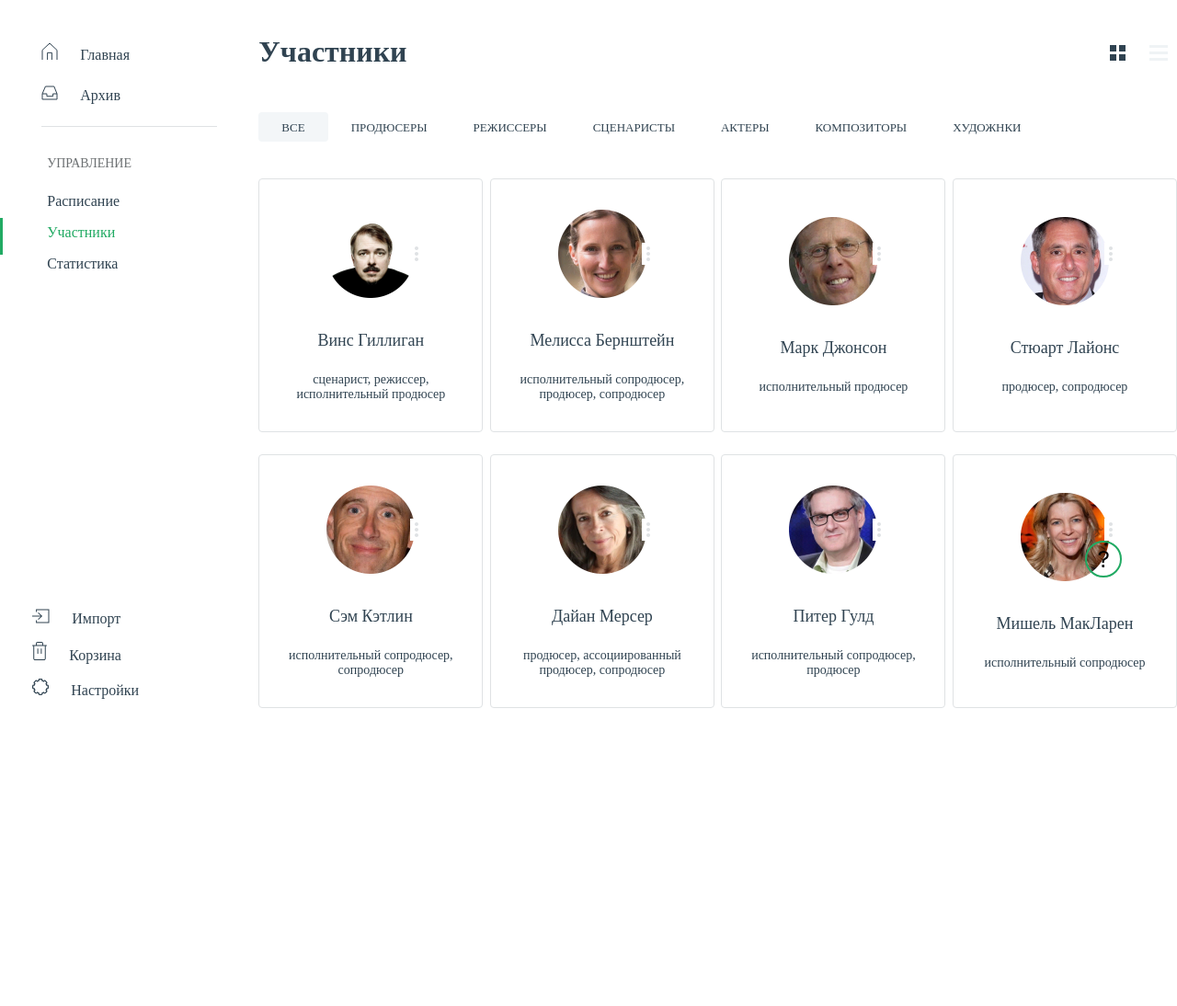
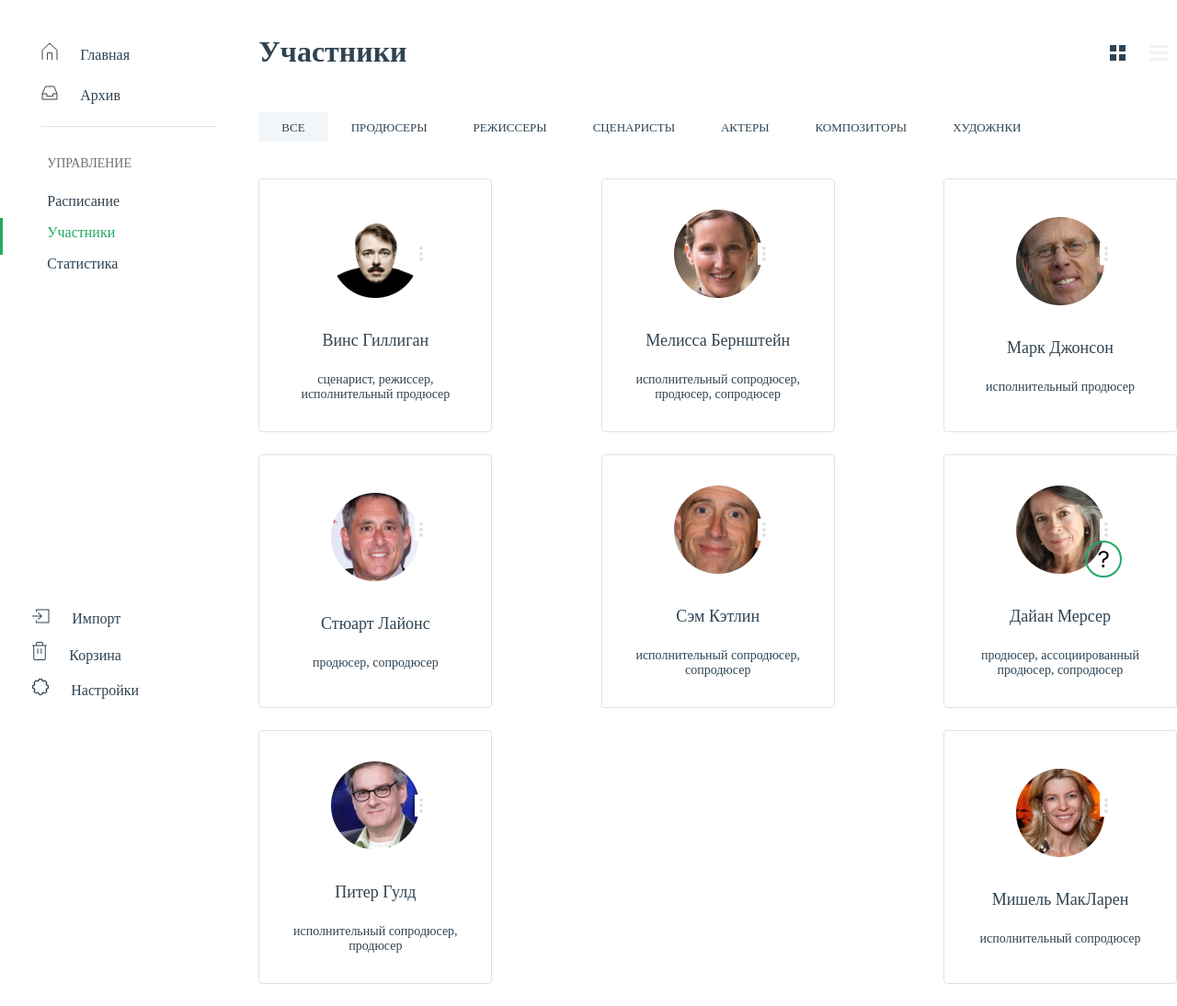
Before and after one commit to vzhabinskiy/Operty, a PHP site: page /participants.html in a window 1280 px wide. Shown: the part 142-1236 px from the top of the page at 92% size. Before the commit the page ends 912 px from the top, so only its background shows below. Run offline with PHP 8.4, Linux system fonts and the light colour scheme; some web fonts are replaced.

Commit message:
Add files via upload

```diff
--- a/Operty/css/card.css
+++ b/Operty/css/card.css
@@ -17,7 +17,7 @@
     height: 304px;
 }
 .card_person {
-    width: 244px;
+    width: 254px;
     height: 276px;
 }
 .card_person .card__img img {
```
